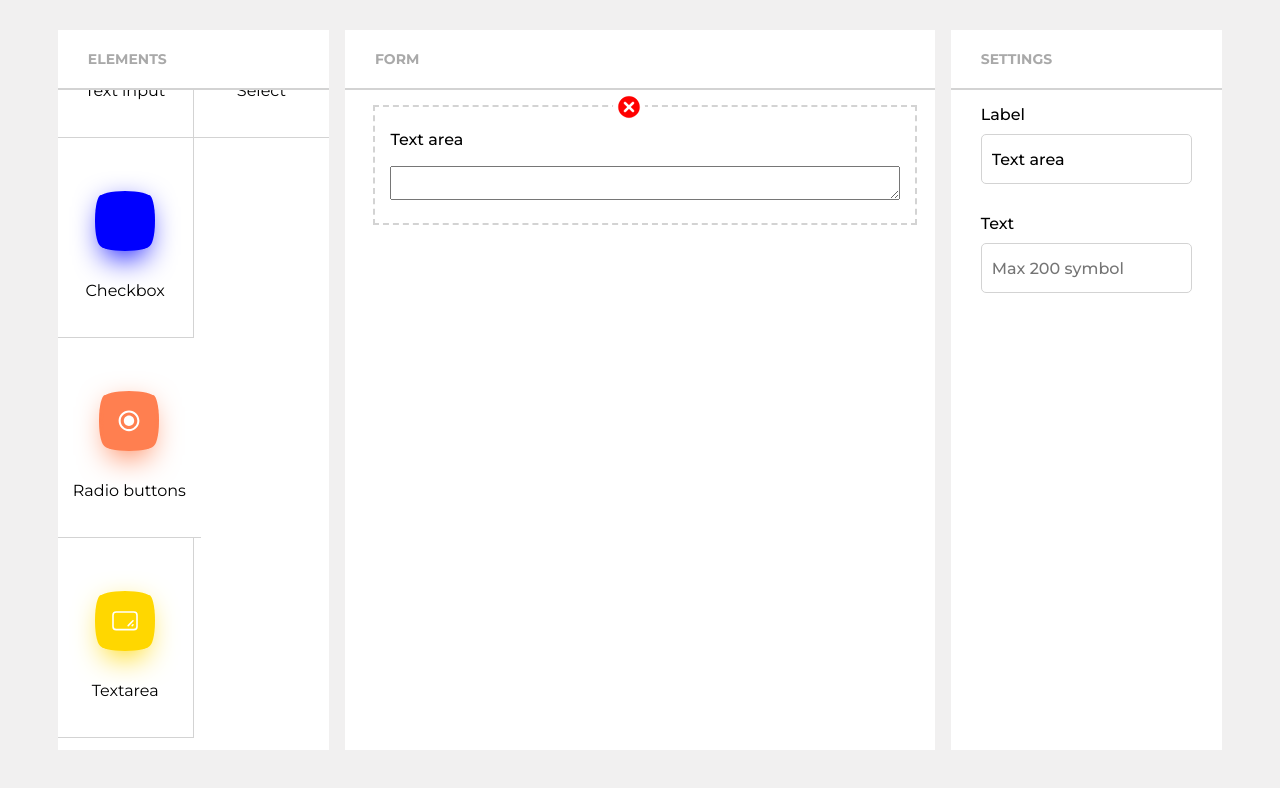
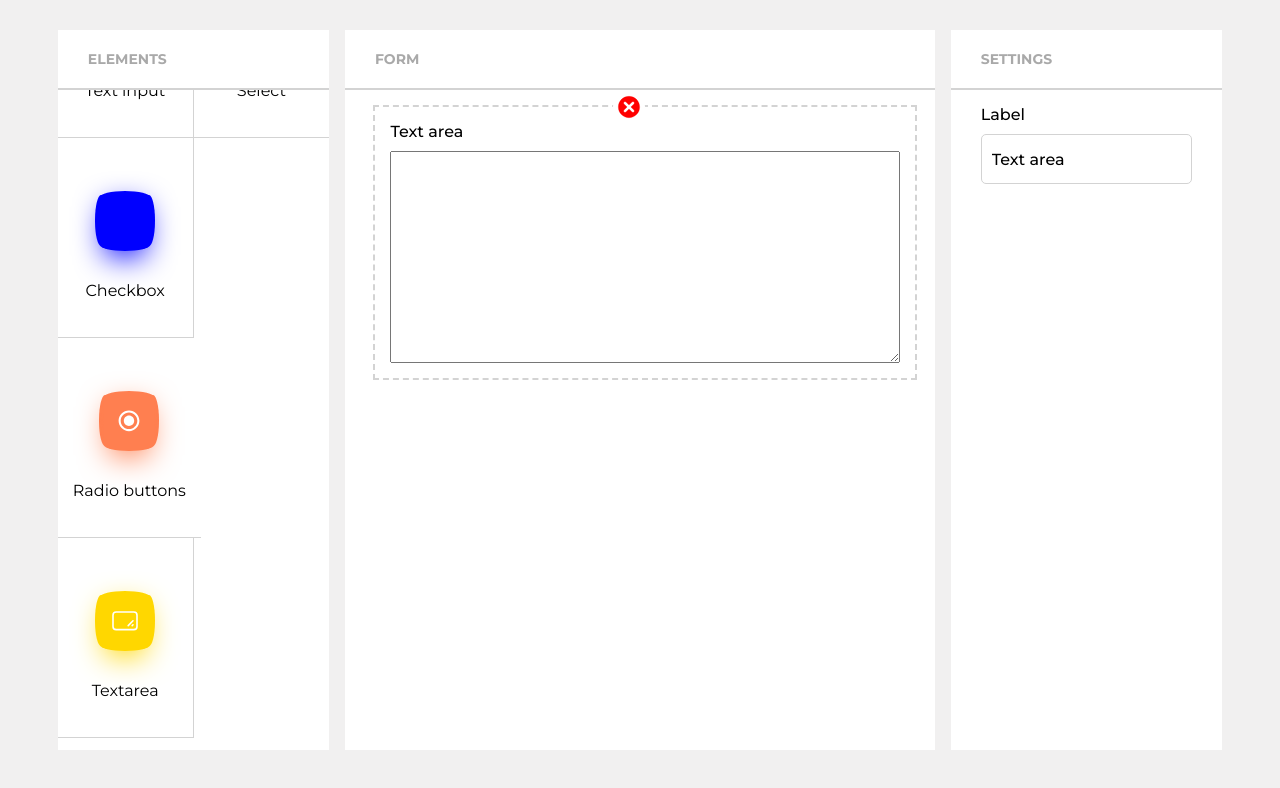
Before and after one commit to ruhidniftiyev/form-builder-react, a React (Create React App) app: page / in a window 1280 px wide. Both pictures are taken after a click on the element "Textarea". Shown: the top 788 px of the page. Built offline with nearby package versions, Linux system fonts and the light colour scheme; some icons are missing.

Commit message:
fix type bugs at IFormElement

```diff
--- a/src/components/ElementList.tsx
+++ b/src/components/ElementList.tsx
@@ -2,26 +2,12 @@ import React from 'react';
 import ElementItem from './ElementItem';
 import { useAppDispatch } from '../hooks/useAppDispatch';
 import { addElementToContent, isSelected } from '../store/slices/FormSlice';
-import {
-  CheckBoxElement,
-  RadioButtonsElement,
-  SelectElement,
-  TextAreaElement,
-  TextInput,
-} from './FormElements';
+import { builderElements } from './FormElements';
 import { v4 as uuid4 } from 'uuid';
 import { IBuilderElement } from '../models/IBuildingElements';
 
 const ElementList = () => {
   const dispatch = useAppDispatch();
-
-  const builderElements = [
-    TextInput,
-    SelectElement,
-    CheckBoxElement,
-    RadioButtonsElement,
-    TextAreaElement,
-  ];
 
   const addElementToContentAction = (element: IBuilderElement) => {
     let id = uuid4();
--- a/src/components/FormContent.tsx
+++ b/src/components/FormContent.tsx
@@ -1,24 +1,11 @@
 import React from 'react';
 import FormBuilder from './FormBuilder';
-import {
-  CheckBoxElement,
-  RadioButtonsElement,
-  SelectElement,
-  TextAreaElement,
-  TextInput,
-} from './FormElements';
+import { builderElements } from './FormElements';
 import { useFormBuilder } from '../hooks/useFormBuilder';
 import { useAppSelector } from '../hooks/useAppSelector';
 
 const FormContent = () => {
   const content = useAppSelector((store) => store.formSlice.content);
-  const builderElements = [
-    TextInput,
-    SelectElement,
-    CheckBoxElement,
-    RadioButtonsElement,
-    TextAreaElement,
-  ];
 
   const form = useFormBuilder({
     extensions: builderElements,
--- a/src/components/FormElements.tsx
+++ b/src/components/FormElements.tsx
@@ -327,7 +327,7 @@ export const TextAreaElement = {
 
   settings: {
     label: 'Text area',
-    text: '',
+    // text: '',
   },
 
   renderSettings: function (
@@ -347,7 +347,7 @@ export const TextAreaElement = {
             handleTextAreaChange(newSettings);
           }}
         />
-        <label htmlFor={settings.text}>Text</label>
+        {/* <label htmlFor={settings.text}>Text</label>
         <input
           type="text"
           placeholder="Max 200 symbol"
@@ -357,7 +357,7 @@ export const TextAreaElement = {
             const newSettings = { ...settings, text: e.target.value };
             handleTextAreaChange(newSettings);
           }}
-        />
+        /> */}
       </>
     );
   },
@@ -365,8 +365,16 @@ export const TextAreaElement = {
     return (
       <>
         <label htmlFor={this.settings.label}>{this.settings.label}</label>
-        <textarea className="form-builder__form-element__textarea">{this.settings.text}</textarea>
+        <textarea rows={10} className="form-builder__form-element__textarea"></textarea>
       </>
     );
   },
 };
+
+export const builderElements = [
+  TextInput,
+  SelectElement,
+  CheckBoxElement,
+  RadioButtonsElement,
+  TextAreaElement,
+];
--- a/src/components/SettingsContent.tsx
+++ b/src/components/SettingsContent.tsx
@@ -1,11 +1,5 @@
 import React from 'react';
-import {
-  CheckBoxElement,
-  RadioButtonsElement,
-  SelectElement,
-  TextAreaElement,
-  TextInput,
-} from './FormElements';
+import { builderElements } from './FormElements';
 import { useAppSelector } from '../hooks/useAppSelector';
 import { useFormBuilder } from '../hooks/useFormBuilder';
 import { useAppDispatch } from '../hooks/useAppDispatch';
@@ -14,14 +8,6 @@ import { SettingsType } from '../models/IFormElement';
 import { IBuilderElement } from '../models/IBuildingElements';
 
 const SettingsContent = () => {
-  const builderElements = [
-    TextInput,
-    SelectElement,
-    CheckBoxElement,
-    RadioButtonsElement,
-    TextAreaElement,
-  ];
-
   const dispatch = useAppDispatch();
 
   const content = useAppSelector((store) => store.formSlice.content);
--- a/src/scss/components/_form-builder.scss
+++ b/src/scss/components/_form-builder.scss
@@ -36,6 +36,7 @@
       width: 97%;
       // height: 120px;
       min-height: 120px;
+      max-width: 100%;
       height: auto;
       border: none;
       margin-bottom: 5px;
@@ -69,6 +70,14 @@
             margin-right: 15px;
           }
         }
+      }
+
+      &__textarea {
+        margin-top: 10px;
+        max-width: 100%;
+        font-weight: 500;
+        font-size: 16px;
+        padding: 10px;
       }
 
       label {
```
Also changed, not shown: src/components/ElementItem.tsx (+2 -8 lines), src/models/IFormElement.ts (+2 -7 lines).
